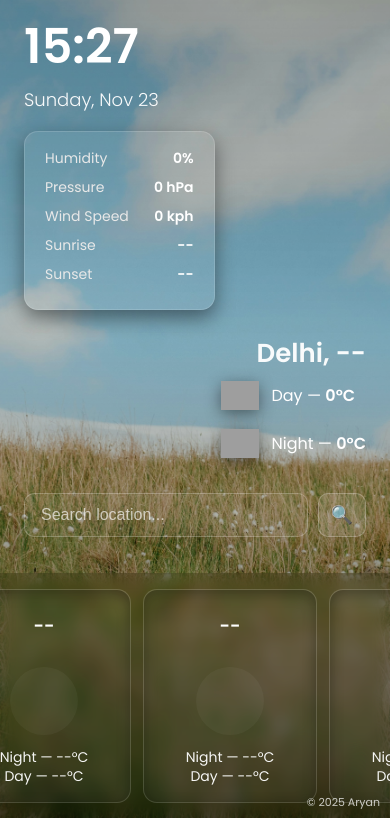
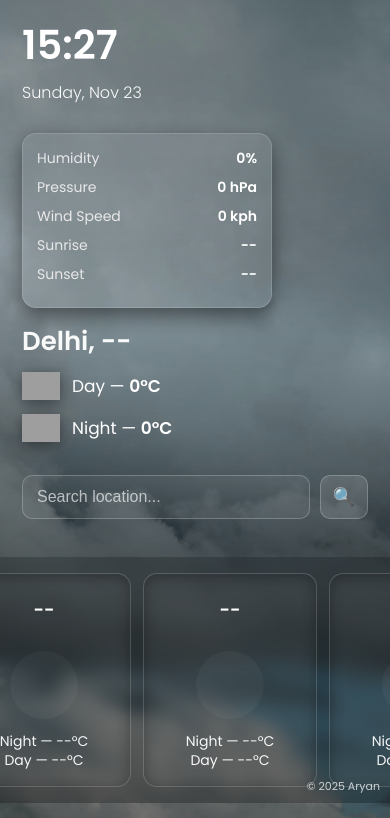
Before and after one commit to Aryankaundal/Weather-Forecast-Using-WeatherAPI, a Flask app: page / in a window 390 px wide. Shown: the top 818 px of the page. Run offline with Flask 3, Linux system fonts and the light colour scheme; data that the repository does not hold is empty; grey boxes are pictures that could not be loaded.

Commit message:
minor changes

```diff
--- a/static/css/style.css
+++ b/static/css/style.css
@@ -281,42 +281,74 @@ body::before{
    FULL RESPONSIVE FIX FOR MOBILE (<600px)
    ============================================ */
 
+/* ============================
+   MOBILE (<600px) — OPTION C
+   City + Temps under clock, left aligned
+   ============================ */
 @media (max-width: 600px) {
 
-  /* STACK EVERYTHING VERTICALLY */
+  /* Stack everything */
   .top-row {
     flex-direction: column;
-    justify-content: flex-start;
     align-items: flex-start;
     gap: 20px;
-    padding: 24px;
   }
 
-  /* Time + Date */
-  .time { font-size: 48px; }
-  .date { font-size: 18px; }
+  /* Move RIGHT STACK under LEFT STACK */
+  .right-stack {
+    width: 100%;
+    align-items: flex-start !important;   /* ← left align */
+    text-align: left !important;
+    gap: 10px;
+    margin-top: -10px;  /* closer to time/date */
+  }
 
-  /* Info glass */
-  .info-glass { width: 90%; max-width: 340px; padding: 16px 20px; margin-top: 10px; }
-  .info-row span { font-size: 14px; }
+  /* City + Day/Night block */
+  .location-temp-wrap {
+    display: flex;
+    flex-direction: column;
+    align-items: flex-start !important;
+    gap: 6px;
+  }
 
-  /* RIGHT STACK (city + day/night + search) */
-  .right-stack { width: 100%; align-items: flex-start; gap: 12px; }
+  .location-label {
+    font-size: 26px;
+  }
 
-  .location-label { font-size: 26px; margin-bottom: 4px; transform: none; text-align: left; }
-  .temp-summary-compact { align-items: flex-start; }
-  .temp-summary-compact .temp-line { font-size: 16px; }
-  .temp-summary-compact img.icon { width: 30px !important; height: 30px !important; }
+  .temp-summary-compact {
+    align-items: flex-start !important;
+    text-align: left !important;
+    gap: 4px;
+  }
 
-  /* Search bar full width */
-  .search-form { width: 100%; }
-  .search-input { width: 100%; padding: 12px 16px; font-size: 16px; }
+  .temp-summary-compact .temp-line {
+    font-size: 17px;
+  }
+
+  .temp-summary-compact img.icon {
+    width: 30px !important;
+    height: 30px !important;
+  }
+
+  /* Search bar stays separate */
+  .search-form {
+    width: 100%;
+    align-self: flex-start !important;
+  }
+
+  .search-input {
+    width: 100%;
+    padding: 12px 14px;
+    font-size: 16px;
+  }
+
+
 
   .bottom-glass { position: relative; padding: 16px 0; overflow-x: auto; overflow-y: hidden; white-space: nowrap; }
   .cards-row { flex-wrap: nowrap !important; min-width: max-content; padding: 0 12px; gap: 12px; }
 
   .day-card { width: 130px; min-width: 130px; height: 180px; }
-  .day-card img.icon { width: 55px !important; height: 55px !important; }
+  .day-card img.icon { width: 55px !important; height: 55px !important;justify-content: flex-start !important; }
   .day-card .day { font-size: 18px; }
   .day-card .temps { font-size: 14px; }
 
@@ -327,5 +359,3 @@ body::before{
 /* small tweak: if icons are not loading (empty src), reserve space and fallback */
 .day-card img.icon[alt=""]{ visibility:hidden; }
 .day-card img.icon { min-height: 56px; }
-
-/* END of CSS */
```
Also changed, not shown: static/images/norbert-buduczki-TqOekQ3bUvg-unsplash.jpg (deleted), static/images/sunny.jpg.
